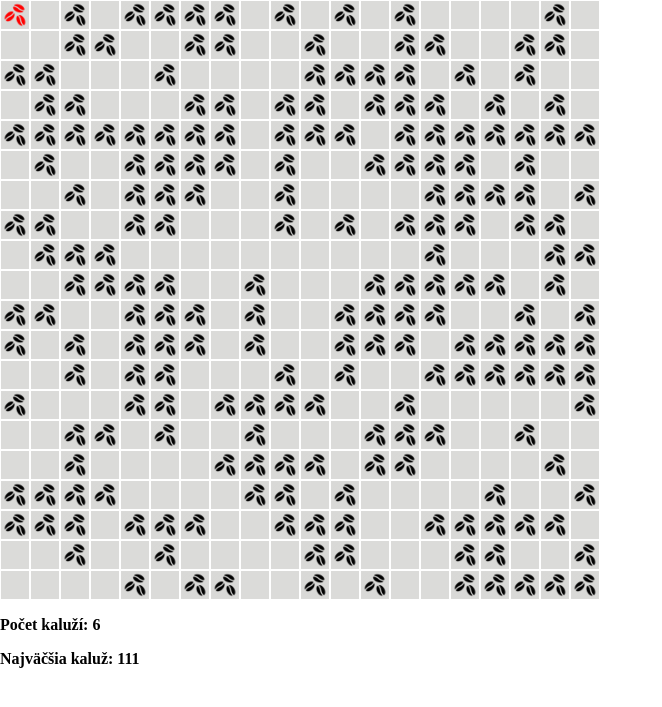
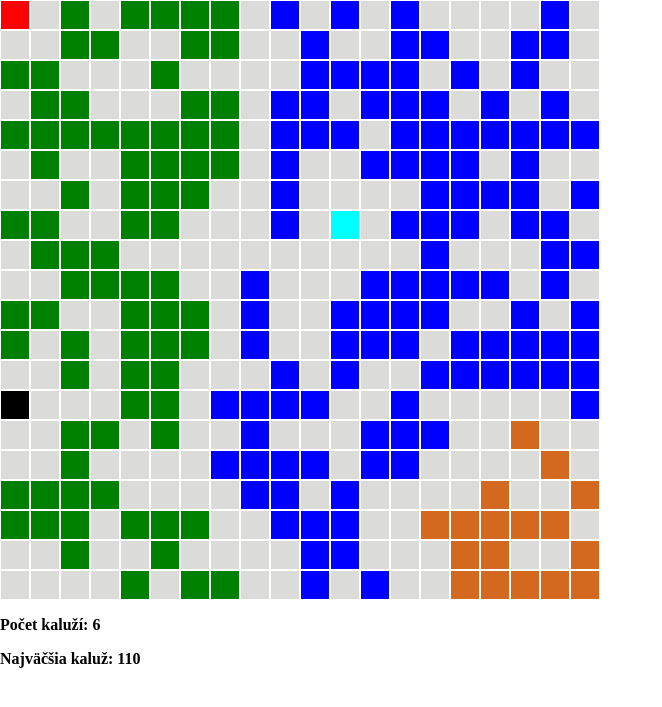
Before and after one commit to durino13/coffee, a PHP site: page / in a window 1280 px wide. Shown: the top 707 px of the page, without its empty margins (0-662 px from the left). Run offline with PHP 8.4, Linux system fonts and the light colour scheme; some libraries are stand-ins or nearby versions.

Commit message:
Added some colors, so we can easilly distinguish between pools ..

```diff
--- a/assets/css/main.css
+++ b/assets/css/main.css
@@ -19,7 +19,7 @@
     border: 1px solid white;
     justify-content: center;
     align-items: center;
-    color: white;
+    color: black;
 }
 
 .table-square-1 {
@@ -33,7 +33,7 @@
     border: 1px solid white;
     justify-content: center;
     align-items: center;
-    color: white;
+    color: black;
     cursor: pointer;
 }
 
@@ -60,3 +60,67 @@
 .index {
     font-size: 9px;
 }
+
+.group-0 {
+    background:red;
+}
+
+.group-1 {
+    background:green;
+}
+
+.group-2 {
+    background:blue;
+}
+
+.group-3 {
+    background:aqua;
+}
+
+.group-4 {
+    background:black;
+}
+
+.group-5 {
+    background:chocolate;
+}
+
+.group-6 {
+    background:darkmagenta;
+}
+
+.group-7 {
+    background:fuchsia;
+}
+
+.group-8 {
+    background:gold;
+}
+
+.group-9 {
+    background:hotpink;
+}
+
+.group-10 {
+    background:indigo;
+}
+
+.group-11 {
+    background:khaki;
+}
+
+.group-12 {
+    background:lightgray;
+}
+
+.group-13 {
+    background:midnightblue;
+}
+
+.group-14 {
+    background:navy;
+}
+
+.group-15 {
+    background:red;
+}
--- a/assets/js/main.js
+++ /dev/null
@@ -1,21 +0,0 @@
-$(document).ready(function () {
-
-//    function highlightAllOnMouseover(className) {
-//        $(className).mouseover(function () {
-//            $(className).toggleClass("table-square-1-hover");
-//            $(className).toggleClass("table-square-1");
-//        }).mouseleave(function () {
-//            $(className).toggleClass("table-square-1");
-//            $(className).toggleClass("table-square-1-hover");
-//        });
-//    }
-//
-//
-//    highlightAllOnMouseover(".group-0");
-//    highlightAllOnMouseover(".group-1");
-//    highlightAllOnMouseover(".group-2");
-//    highlightAllOnMouseover(".group-3");
-//    highlightAllOnMouseover(".group-4");
-//    highlightAllOnMouseover(".group-5");
-
-})
--- a/index.php
+++ b/index.php
@@ -3,5 +3,17 @@
 require_once 'vendor/autoload.php';
 require_once 'controller/Controller.php';
 
+function pr($label, $data)
+{
+	if (true)
+	{
+            echo "<b> $label </b>";
+	    echo "<pre>";
+	    print_r($data); // or var_dump($data);
+	    echo "</pre>";
+	}
+
+}
+
 $controller = new Controller();
 $controller->index();
--- a/model/Table.php
+++ b/model/Table.php
@@ -18,24 +18,7 @@
     private function pourCoffee()
     {
 
-//        $testValues = [1, 1, 0, 1, 0, 1, 1, 0, 0, 1, 0, 1, 1, 0, 0, 1, 1, 1, 1, 0, 0, 0, 1,
-//            1, 0, 1, 0, 0, 0, 1, 0, 1, 1, 0, 0, 1, 1, 0, 0, 1, 1, 0, 0, 0, 0, 1,
-//            0, 0, 1, 1, 1, 1, 0, 1, 1, 1, 0, 1, 1, 0, 0, 1, 0, 0, 1, 1, 0, 1, 1,
-//            0, 0, 1, 1, 1, 1, 0, 1, 0, 0, 0, 0, 0, 0, 1, 1, 1, 0, 1, 1, 1, 0, 0,
-//            1, 0, 0, 0, 1, 0, 1, 1, 1, 0, 0, 0, 0, 0, 0, 1, 0, 1, 1, 0, 1, 0, 1,
-//            1, 1, 0, 0, 1, 0, 1, 1, 1, 0, 0, 1, 0, 0, 1, 1, 0, 0, 1, 0, 0, 0, 0,
-//            1, 0, 0, 1, 1, 1, 1, 1, 0, 1, 1, 1, 0, 1, 1, 0, 0, 1, 0, 0, 1, 1, 0,
-//            1, 1, 0, 0, 1, 0, 0, 0, 0, 1, 0, 0, 0, 0, 0, 1, 1, 1, 1, 1, 0, 0, 0,
-//            0, 1, 1, 0, 1, 1, 0, 0, 0, 1, 0, 1, 1, 1, 0, 0, 0, 0, 1, 0, 0, 0, 0,
-//            0, 1, 0, 0, 1, 0, 0, 1, 0, 0, 1, 1, 0, 1, 0, 0, 1, 1, 0, 1, 1, 0, 0,
-//            1, 0, 0, 0, 1, 1, 0, 1, 1, 0, 0, 1, 1, 0, 0, 1, 1, 0, 1, 0, 0, 0, 1,
-//            0, 0, 0, 1, 1, 0, 0, 1, 1, 1, 0, 0, 0, 1, 1, 0, 1, 0, 0, 1, 0, 0, 1,
-//            1, 1, 0, 0, 0, 1, 0, 1, 0, 0, 0, 0, 0, 1, 0, 0, 1, 1, 0, 1, 0, 1, 1,
-//            0, 1, 1, 1, 0, 0, 0, 0, 1, 0, 0, 1, 1, 0, 0, 1, 0, 1, 1, 0, 1, 0, 1,
-//            0, 1, 1, 0, 1, 1, 0, 1, 0, 1, 1, 0, 0, 1, 0, 0, 0, 0, 1, 0, 1, 1, 1,
-//            0, 0, 0, 0, 1, 0, 1, 0, 0, 1, 0, 0, 1, 0, 1, 0, 1, 1, 0, 1, 1, 1, 0,
-//            1, 0, 0, 0, 1, 0, 0, 0, 1, 0, 0, 0, 1, 1, 0, 1, 1, 1, 0, 0, 1, 0, 1,
-//            1, 1, 0, 1, 1, 1, 1, 1, 1];
+//        $testValues = [0, 1, 0, 1, 0, 1, 0, 0, 1, 1, 0, 1, 0, 0, 1, 0, 0, 1, 0, 1, 0, 1, 0, 0, 1, 0, 0, 0, 0, 1, 1, 1, 1, 1, 0, 0, 1, 1, 1, 1, 1, 1, 0, 0, 1, 0, 0, 0, 1, 1, 1, 1, 0, 0, 0, 0, 0, 1, 0, 1, 1, 0, 1, 0, 0, 0, 1, 0, 1, 1, 1, 1, 0, 0, 0, 0, 0, 0, 1, 0, 0, 0, 0, 0, 0, 0, 0, 1, 0, 1, 1, 1, 1, 0, 1, 1, 0, 1, 0, 0, 0, 1, 1, 1, 1, 1, 1, 0, 0, 1, 0, 0, 1, 0, 1, 0, 1, 1, 0, 1, 1, 1, 0, 0, 1, 0, 0, 1, 1, 0, 0, 0, 0, 1, 1, 1, 1, 1, 1, 1, 0, 1, 0, 0, 0, 1, 1, 1, 1, 1, 0, 0, 0, 0, 1, 0, 0, 0, 0, 0, 1, 0, 0, 1, 0, 0, 1, 1, 0, 0, 1, 1, 0, 1, 1, 1, 1, 1, 0, 1, 0, 0, 0, 1, 1, 0, 0, 0, 0, 0, 1, 0, 0, 0, 1, 0, 0, 0, 0, 1, 1, 1, 0, 0, 1, 0, 1, 1, 1, 1, 0, 0, 0, 1, 0, 0, 1, 0, 1, 0, 1, 0, 0, 0, 0, 1, 1, 1, 0, 1, 0, 0, 0, 1, 0, 0, 1, 1, 1, 1, 1, 1, 0, 0, 0, 0, 0, 0, 1, 0, 0, 0, 0, 0, 0, 0, 0, 1, 1, 0, 0, 0, 0, 1, 1, 1, 1, 1, 1, 0, 0, 0, 0, 0, 1, 1, 1, 0, 1, 0, 0, 1, 0, 0, 1, 0, 1, 0, 0, 0, 0, 0, 1, 1, 0, 0, 0, 1, 1, 1, 1, 0, 0, 1, 0, 1, 1, 0, 1, 0, 0, 1, 1, 0, 0, 1, 1, 1, 0, 0, 0, 0, 0, 1, 0, 0, 0, 1, 0, 0, 0, 0, 0, 1, 0, 1, 1, 1, 1, 0, 1, 1, 0, 1, 0, 1, 1, 0, 0, 1, 0, 1, 0, 1, 1, 0, 0, 1, 1, 0, 0, 0, 0, 0, 1, 1, 0, 0, 0, 0, 1, 1, 0, 0, 1, 0, 0, 0, 1, 0, 1, 0, 0, 1, 1, 1, 0, 0, 1, 0, 1, 0, 0, 0, 1, 0, 1, 1, 1, 1];
 
         for ($i = 0; $i < 400; $i++)
         {
@@ -146,7 +129,7 @@
 
         $allOffsets = array(-21, -20, -19, -1, 1, 19, 20, 21);
         $offsetsForLeft = array(-20, -19, 1, 20, 21);
-        $offsetsForRight = array(-21, -20, -1, 1, 20);
+        $offsetsForRight = array(-21, -20, -1, 19, 20);
 
         if (in_array($index, $leftTableIndexes))
         {
```
Also changed, not shown: controller/Controller.php (line endings or trailing spaces), view/index.twig (line endings or trailing spaces).
